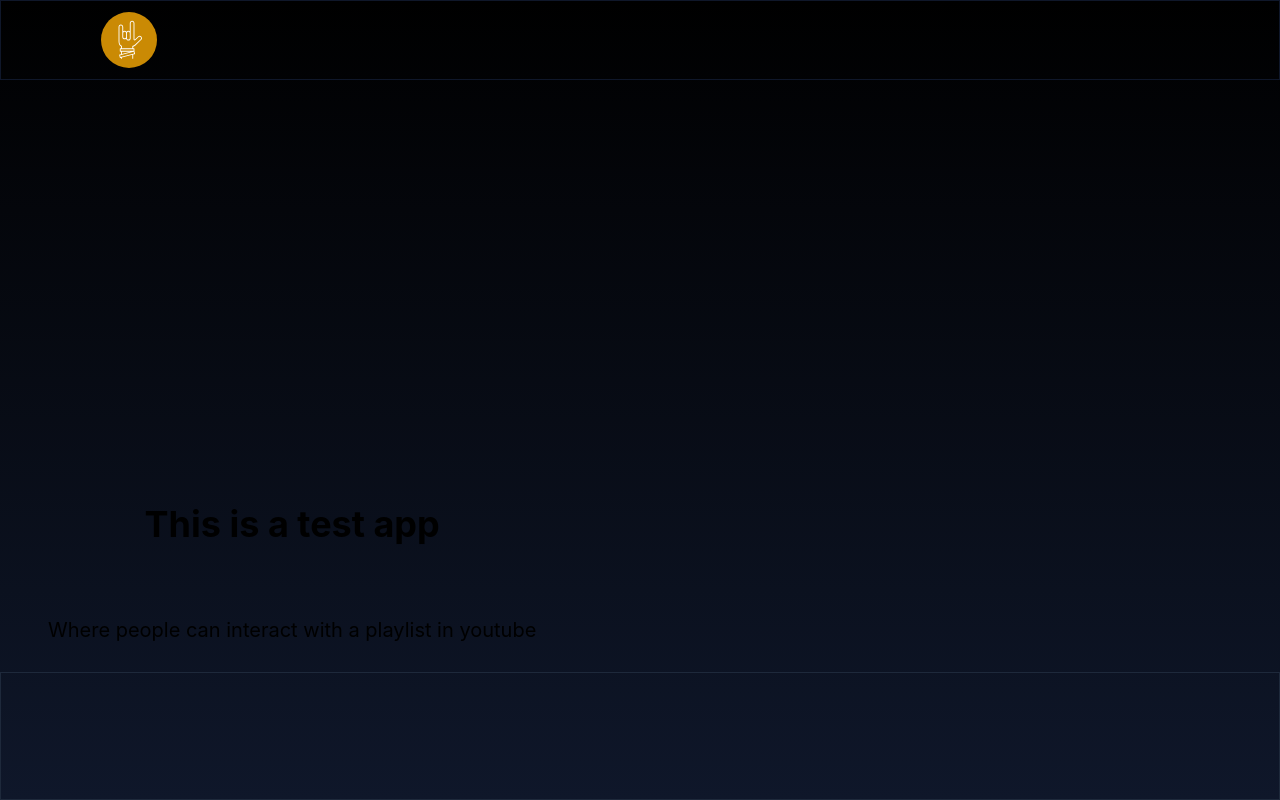
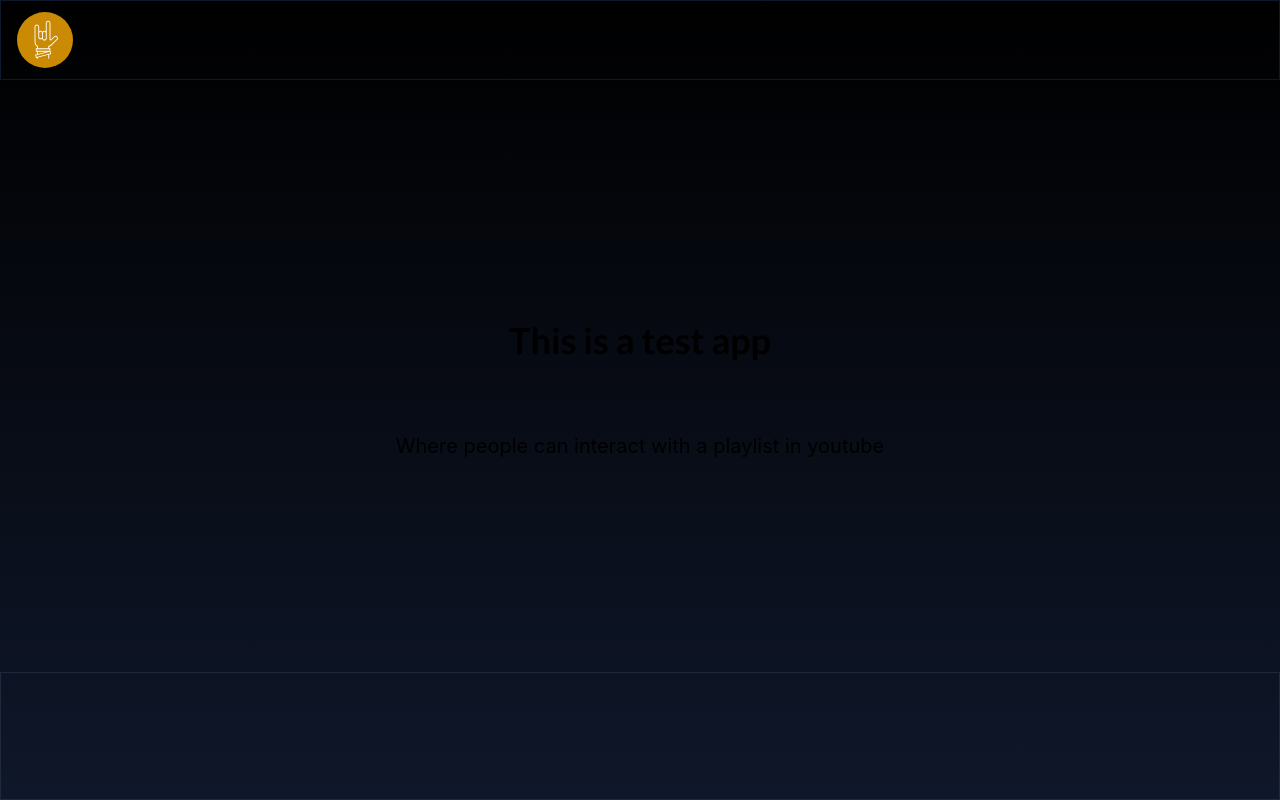
Before and after one commit to xV0lk/r-and-ch, a Next.js app: page / in a window 1280 px wide. Built offline with nearby package versions, Linux system fonts and the light colour scheme.

Commit message:
responsive styles

```diff
--- a/src/components/Layout/Header.tsx
+++ b/src/components/Layout/Header.tsx
@@ -3,8 +3,8 @@ import { SvgLogo } from '../SvgLogo';
 
 const Header: FC = () => {
   return (
-    <div className="h-full grid grid-cols-5 content-center">
-      <div className="justify-self-center self-center inline-block rounded-full bg-yellow-600 font-bold">
+    <div className="h-full grid grid-cols-5 auto-cols-max content-center">
+      <div className="justify-self-center self-center inline-block rounded-full bg-yellow-600 font-bold sm:justify-self-start sm:ml-4">
         <span className="px-2 font-lobs text-2xl">
           <SvgLogo />
         </span>
--- a/src/components/landing/BaseLanding.tsx
+++ b/src/components/landing/BaseLanding.tsx
@@ -2,9 +2,11 @@ import { FC } from 'react';
 
 const BaseLanding: FC = () => {
   return (
-    <div className="h-full overflow-auto">
-      <div className="mt-[calc(100%-10rem)] marker:font-lato text-center align-middle px-12 mx-auto">
-        <h1 className="text-4xl h-20 font-bold">This is a test app</h1>
+    <div className="h-full w-full overflow-auto">
+      <div className="mt-[30vh] text-center align-middle px-12 mx-auto">
+        <h1 className="text-4xl font-lato h-20 font-bold">
+          This is a test app
+        </h1>
         <div className="h-8" />
         <h2 className="text-xl">
           Where people can interact with a playlist in youtube
```
